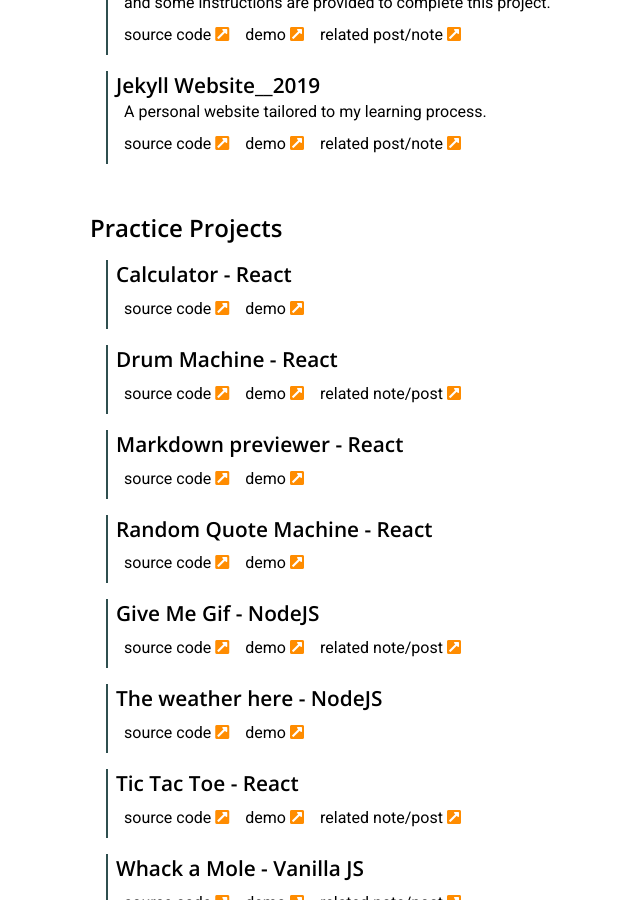
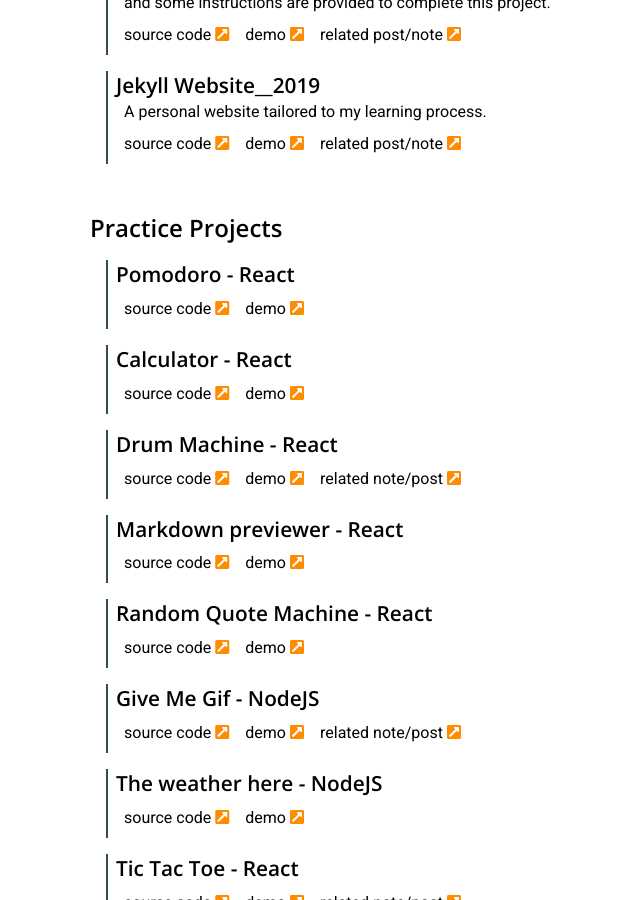
Before and after one commit to ming-yong/archive, a Jekyll site: the page built from projects.html, in a window 1280 px wide and 900 px high, scrolled down 781 px. Shown: the whole window, without its empty margins (225-865 px from the left). Built offline with Jekyll 4.4.1, drawn with Linux system fonts in a browser that asks for light colours; nearby versions of some CDN libraries.

Commit message:
pomodoro project

```diff
--- a/_data/practiceProjects.yml
+++ b/_data/practiceProjects.yml
@@ -1,3 +1,8 @@
+- name: Pomodoro
+  tech: React
+  note: no
+  demo: https://codepen.io/ming-yong/full/JjoajKd
+  code: https://codepen.io/ming-yong/pen/JjoajKd?editors=0010
 - name: Calculator
   tech: React
   note: no
```
Also changed, not shown: index.md (+1 -1 lines).
